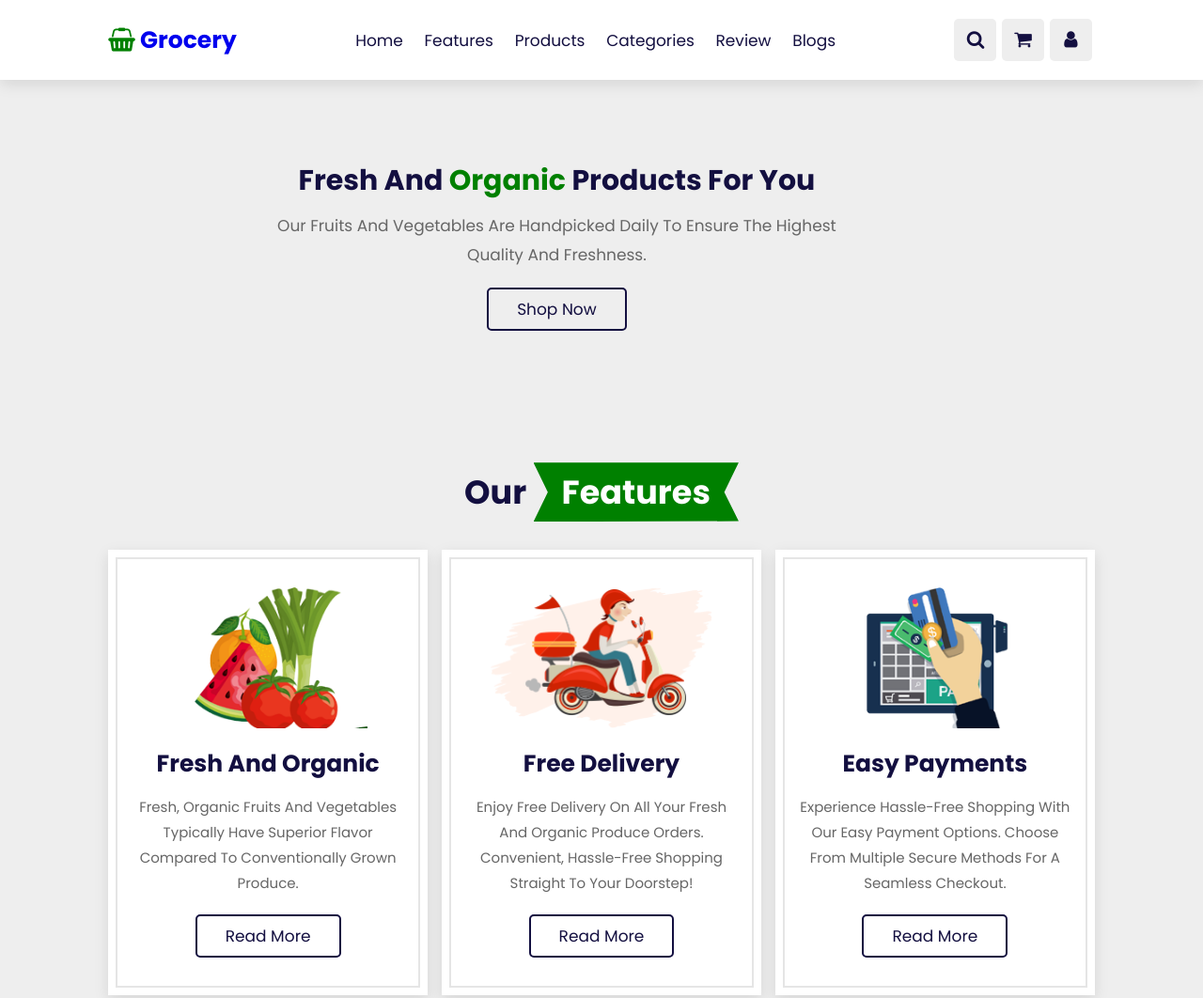
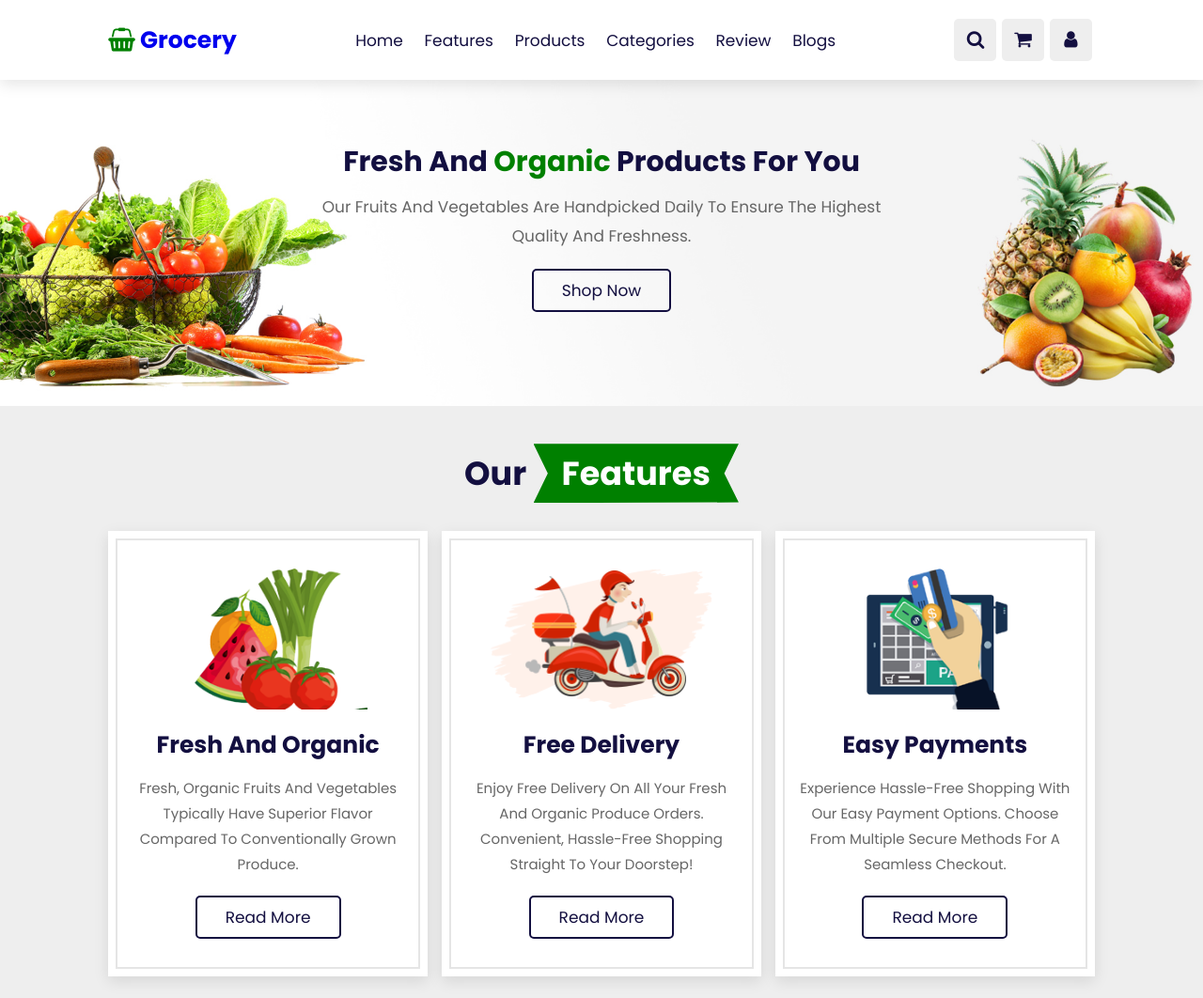
Before and after one commit to sujal-vyass/Grocery, a plain HTML site: page index.html in a window 1280 px wide. Shown: the top 1062 px of the page at 94% size. Drawn offline with nearby package versions, Linux system fonts and the light colour scheme.

Commit message:
Update style.css

```diff
--- a/style.css
+++ b/style.css
@@ -324,12 +324,11 @@ section{
 .home{
     display: flex;
     justify-content: center;
-    background: url(..\image\banner-img.jpg) no-repeat;
+    background: url(../image/banner-img.jpg) no-repeat;
     background-position: center ;
     background-size: cover;
-    padding-top: 17rem;
+    padding-top: 15rem;
     padding-bottom: 9rem;
-    padding-left: 2rem;
 }
 
 .home .content{
```
